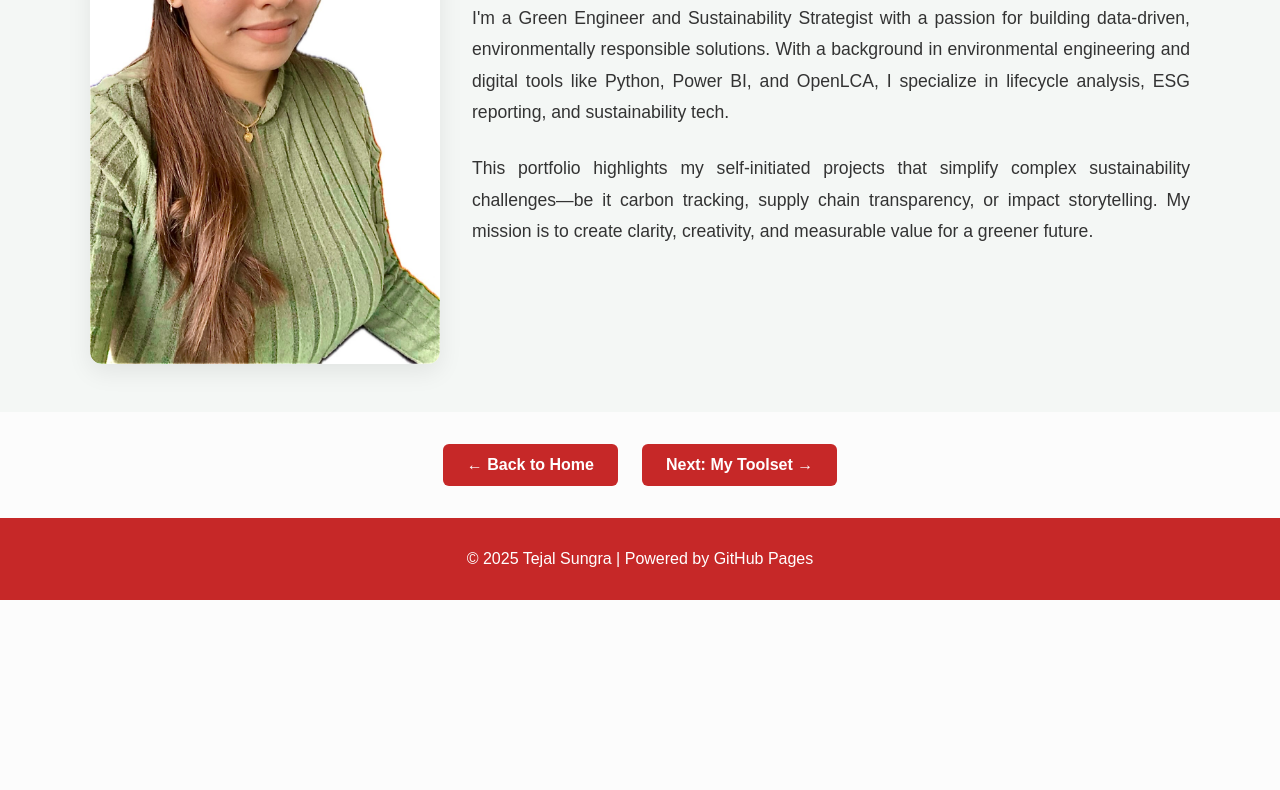
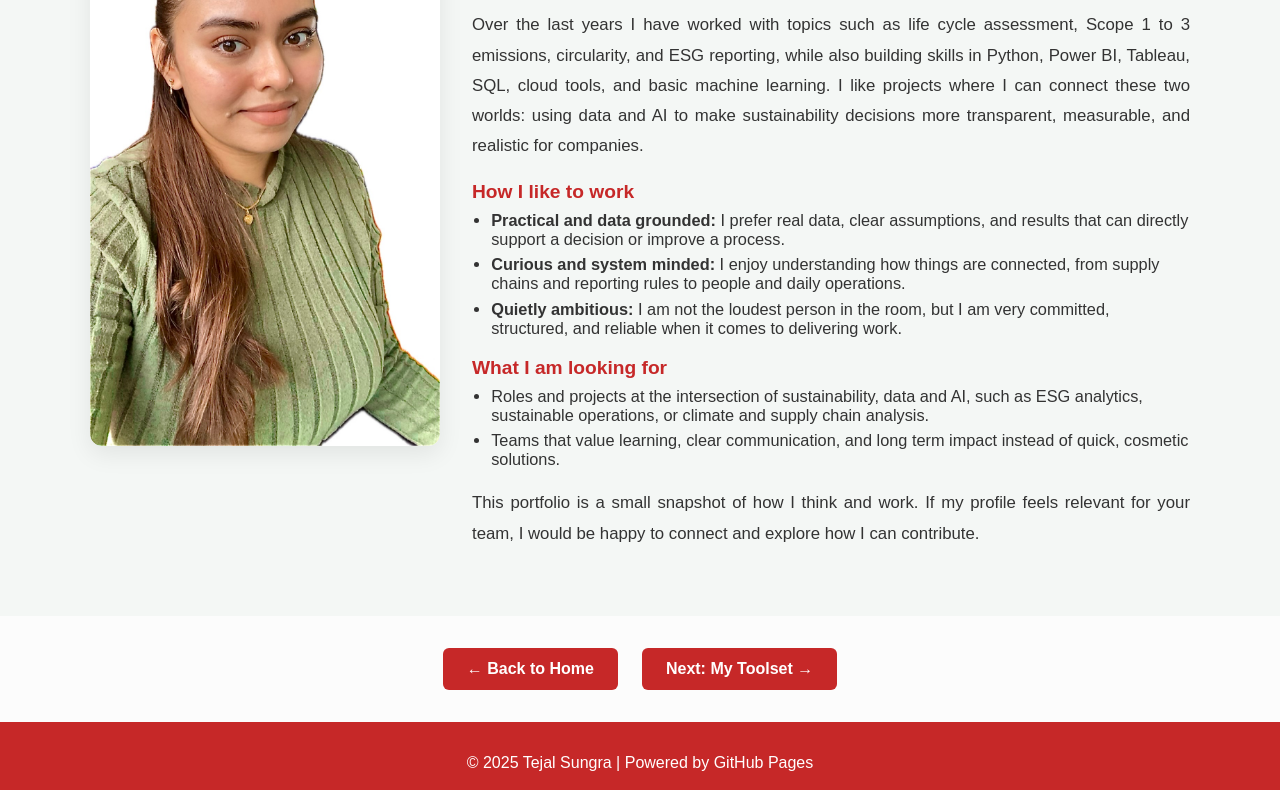
Before and after one commit to tejalsungra/portfolio, a plain HTML site: page about.html in a window 1280 px wide. Shown: the part 363-1153 px from the top of the page. Before the commit the page ends 963 px from the top, so only its background shows below. Drawn offline with Linux system fonts and the light colour scheme.

Commit message:
Update about.html

```diff
--- a/about.html
+++ b/about.html
@@ -20,6 +20,11 @@
       color: white;
       text-align: center;
       padding: 2rem 1rem;
+    }
+
+    header h1 {
+      margin: 0;
+      font-size: 2.2rem;
     }
 
     .about-container {
@@ -63,10 +68,26 @@
     }
 
     .about-text p {
-      font-size: 1.1rem;
+      font-size: 1.05rem;
       line-height: 1.8;
-      margin-bottom: 1.5rem;
+      margin-bottom: 1.2rem;
       text-align: justify;
+    }
+
+    .about-text h3 {
+      font-size: 1.2rem;
+      margin: 1.2rem 0 0.5rem;
+      color: #c62828;
+    }
+
+    .about-text ul {
+      margin: 0 0 1.2rem;
+      padding-left: 1.2rem;
+      font-size: 1.02rem;
+    }
+
+    .about-text ul li {
+      margin-bottom: 0.4rem;
     }
 
     .nav-buttons {
@@ -87,7 +108,7 @@
     }
 
     .nav-buttons a:hover {
-      background-color: #c62828;
+      background-color: #b71c1c;
     }
 
     footer {
@@ -108,6 +129,10 @@
         text-align: left;
       }
 
+      .about-text ul {
+        text-align: left;
+      }
+
       .nav-buttons {
         flex-direction: column;
         gap: 1rem;
@@ -125,15 +150,32 @@
     <div class="about-content">
       <div class="about-image">
         <img src="asset/images/card/tejal.jpeg" alt="Tejal Sungra" />
-        <!-- 🔁 Update the filename exactly as per what's uploaded -->
       </div>
+
       <div class="about-text">
         <h2>Hello, I'm Tejal 🌿</h2>
         <p>
-          I'm a Green Engineer and Sustainability Strategist with a passion for building data-driven, environmentally responsible solutions. With a background in environmental engineering and digital tools like Python, Power BI, and OpenLCA, I specialize in lifecycle analysis, ESG reporting, and sustainability tech.
+          I am a Green Engineer and Sustainability Strategist who enjoys turning messy, real world problems into clear and practical solutions. My background combines environmental engineering, data science, and sustainability management, which means I can move comfortably between carbon models, dashboards, and strategy discussions with stakeholders.
         </p>
         <p>
-          This portfolio highlights my self-initiated projects that simplify complex sustainability challenges—be it carbon tracking, supply chain transparency, or impact storytelling. My mission is to create clarity, creativity, and measurable value for a greener future.
+          Over the last years I have worked with topics such as life cycle assessment, Scope 1 to 3 emissions, circularity, and ESG reporting, while also building skills in Python, Power BI, Tableau, SQL, cloud tools, and basic machine learning. I like projects where I can connect these two worlds: using data and AI to make sustainability decisions more transparent, measurable, and realistic for companies.
+        </p>
+
+        <h3>How I like to work</h3>
+        <ul>
+          <li><strong>Practical and data grounded:</strong> I prefer real data, clear assumptions, and results that can directly support a decision or improve a process.</li>
+          <li><strong>Curious and system minded:</strong> I enjoy understanding how things are connected, from supply chains and reporting rules to people and daily operations.</li>
+          <li><strong>Quietly ambitious:</strong> I am not the loudest person in the room, but I am very committed, structured, and reliable when it comes to delivering work.</li>
+        </ul>
+
+        <h3>What I am looking for</h3>
+        <ul>
+          <li>Roles and projects at the intersection of sustainability, data and AI, such as ESG analytics, sustainable operations, or climate and supply chain analysis.</li>
+          <li>Teams that value learning, clear communication, and long term impact instead of quick, cosmetic solutions.</li>
+        </ul>
+
+        <p>
+          This portfolio is a small snapshot of how I think and work. If my profile feels relevant for your team, I would be happy to connect and explore how I can contribute.
         </p>
       </div>
     </div>
```
